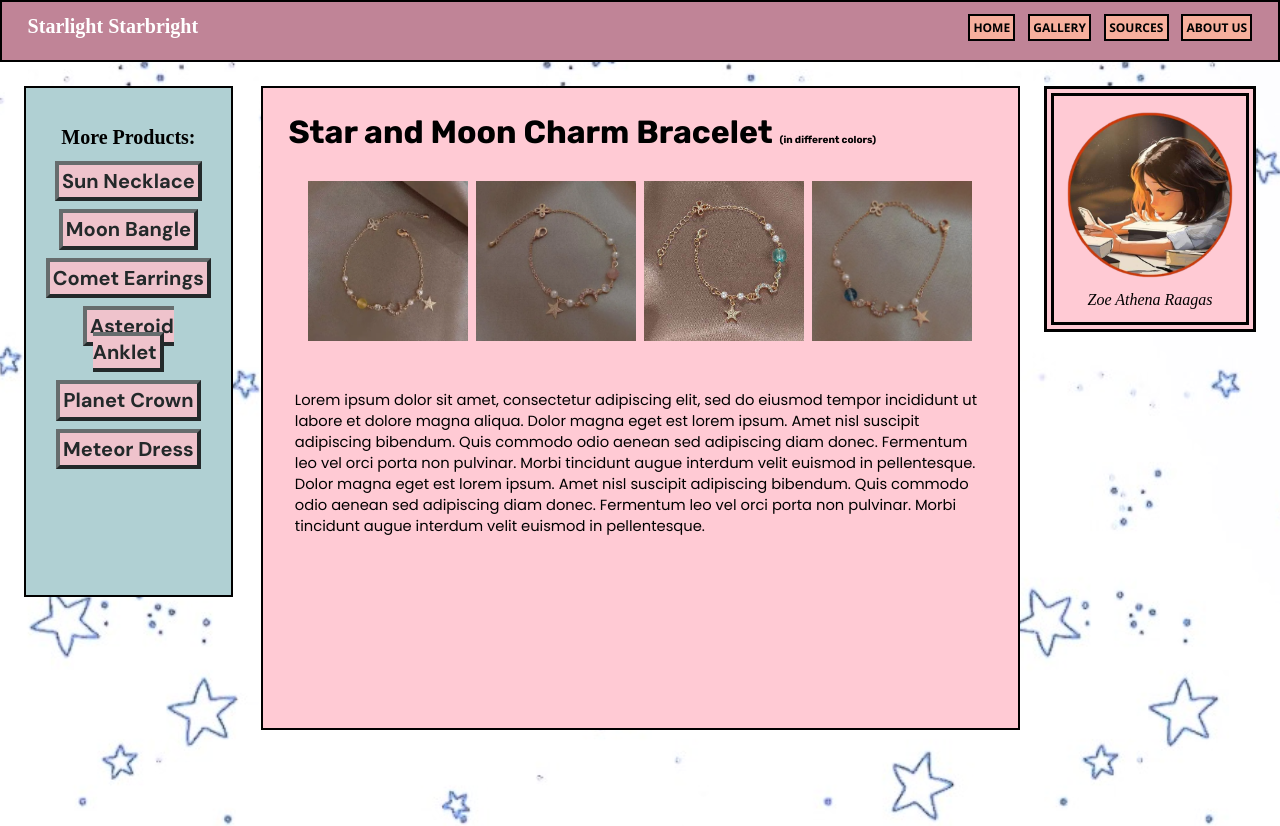
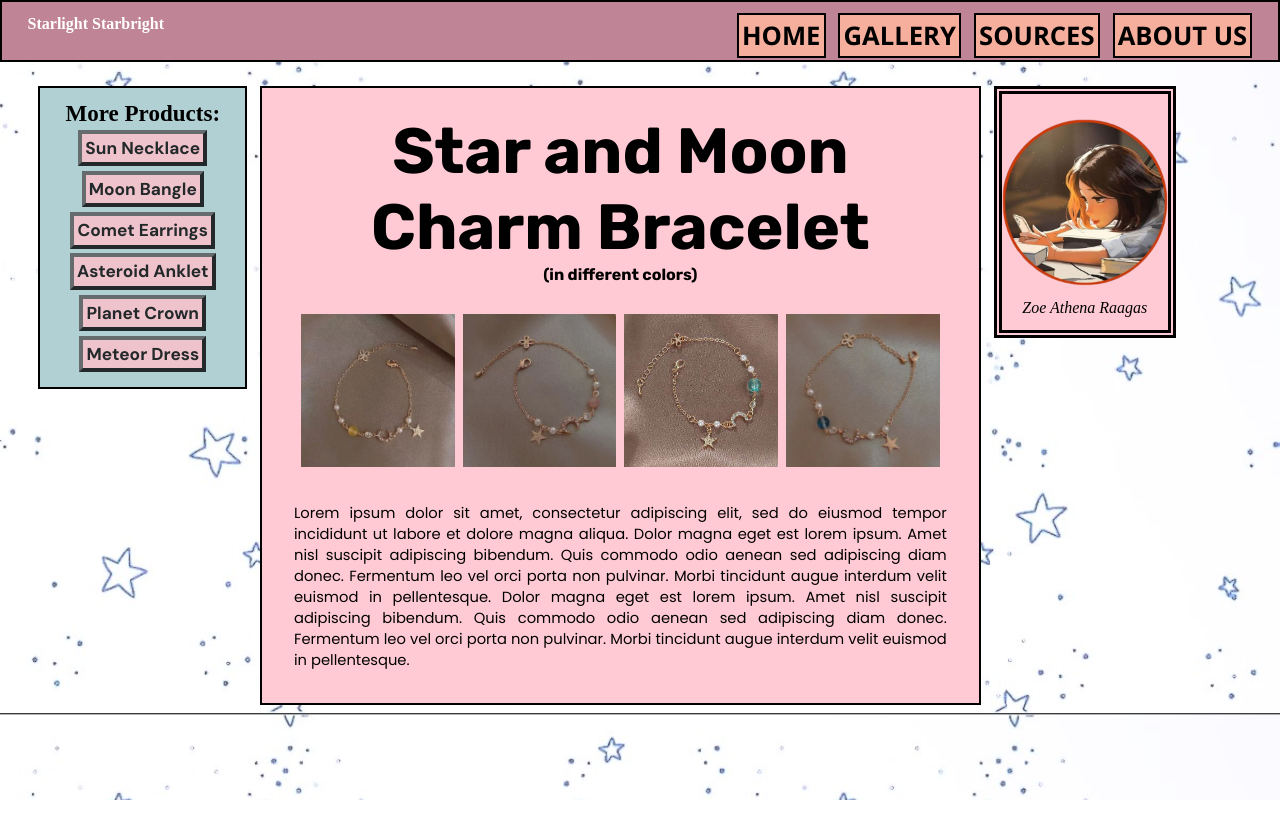
Before and after one commit to EstelleMaturan/trial, a plain HTML site: page index.html in a window 1280 px wide. Shown: the top 826 px of the page. After the commit the page ends 800 px from the top, so only its background shows below. Drawn offline with Linux system fonts and the light colour scheme; a web font is replaced by a local one.

Commit message:
uploaded

```diff
--- a/index.html
+++ b/index.html
@@ -16,9 +16,10 @@
         </div>
     </div>
     <div class="container">
+        <ul></ul>
         <div class="linksgroup2">
             <span>More Products:</span>
-            <div class="links2" id="one"><a href="#" id="prod1">Sun Necklace</a></div>
+            <div class="links2"><a href="#" id="prod1">Sun Necklace</a></div>
             <div class="links2"><a href="#" id="prod2">Moon Bangle</a></div>
             <div class="links2"><a href="#" id="prod3">Comet Earrings</a></div>
             <div class="links2"><a href="#" id="prod4">Asteroid Anklet</a></div>
@@ -26,7 +27,9 @@
             <div class="links2"><a href="#" id="prod6">Meteor Dress</a></div>
         </div>
         <div id="contentbox">
-            <h1>Star and Moon Charm Bracelet <span>(in different colors)</span></h1>
+            <h1>Star and Moon Charm Bracelet</h1>
+            <h3> (in different colors)</h3>
+
             <div class="bracelets">
                 <img class="bracepic" src="images/yellow.png" alt="yellow bracelet" title="yellow">
                 <img class="bracepic" src="images/pink.png" alt="pink bracelet" title="pink">
@@ -48,7 +51,8 @@
                 Quis commodo odio aenean sed adipiscing
                 diam donec. Fermentum leo vel orci porta
                 non pulvinar. Morbi tincidunt augue
-                interdum velit euismod in pellentesque.</p>
+                interdum velit euismod in pellentesque.
+            </p>
         </div>
         <div id="imagecontain">
             <div><img src="images/pic.png" alt="me"></div>
--- a/style.css
+++ b/style.css
@@ -19,10 +19,11 @@ body{
     display: inline;
     background-color: #C08497;
     color: white;
-    font-size: 1.25em;
+    font-size: 2vh;
     font-weight: bold;
     margin-left: 1vw;
-    align: center;
+    display: flex;
+    justify-content: center;
     font-family: 'Playfair Display', serif;
 }
 .linksgroup1 div{
@@ -34,11 +35,11 @@ body{
     border: 0.25vh solid black;
     background-color: #F7AF9D;
     transition: .4s;
-    font-size: .75em;
+    font-size: 2vw;
 }
 #home:hover, #gallery:hover, #source:hover, #about:hover{
     padding: .25vw;
-    font-size: large;
+    font-size: 3vw;
     transition: .4s;
     background-color: #f9d1c8;
 }
@@ -56,41 +57,39 @@ body{
     font-weight: bold;
 }
 .container{
-    margin-top: 3vh;
-    margin-left: 3vh;
-    margin-right: 3vh;
+    margin: 3vh 3vw;
+    padding: 0vh;
+    width: 91vw;
 }
 .linksgroup2{
     float: left;
     border: 0.25vh solid black;
     background-color: #B0D0D3;
     padding: 1vw;
-    padding-top: 3vw;
-    width: 10vw;
+    width: 14vw;
     text-align: center;
-    width: 14vw;
-    height: 57vh;
+    height: auto;
 }
 .linksgroup2 div, .linksgroup2 span{
     background-color: #B0D0D3;
 }
 .linksgroup2 span {
+    display: block;
     font-weight: 900;
-    font-size: 1.25em;
+    font-size: 1.8vw;
 }
 .linksgroup2 div{
-    padding: 0.5vw;
+    padding: 0.75vw;
 }
 .links2{
-    margin-top: .75vw;
+    display: block;
     font-weight: 1em;
 }
 .links2 a{
     color: black;
     text-decoration: none;
     font-family: 'DM Sans', sans-serif;
-    font-size: 1.25em;
-    text-size-adjust: 1vw;
+    font-size: 0.8vw;
 }
 #prod1, #prod2, #prod3, #prod4, #prod5, #prod6{
     border: 0.5vh outset black;
@@ -99,33 +98,39 @@ body{
     background-color: pink;
     opacity: .8;
     transition: .4s;
+    font-size: 1.35vw;
 }
 #prod1:hover, #prod2:hover, #prod3:hover, #prod4:hover, #prod5:hover, #prod6:hover{
     opacity: 1;
     font-weight: bolder;
-    padding: .5vw;
+    padding: .4vw;
     transition: .4s;
 }
-#one{
-    margin-top: 1vw;
+#contentbox{
+    float: left;
+    border: 0.25vh solid black;
+    margin: 0vw 1vw;
+    width: 56vw;
+    height: auto;
+    background-color: #FFCAD4;
+    overflow: auto;
 }
-#contentbox{
-    border: 0.25vh solid black;
-    margin-left: 18.5vw;
-    width: 59vw;
-    height: 80vh;
-    background-color: #FFCAD4;
-}
-#contentbox h1{
-    margin: 2vw;
+#contentbox h1 {
+    text-align: center;
+    margin: 2vw 2vw 0vw 2vw;
     background-color: #FFCAD4;
     font-family: 'Rubik', sans-serif;
+    font-size: 5vw;
 }
-#contentbox h1 span {
-    font-size: x-small;
+#contentbox h3 {
+    text-align: center;
+    margin: 0vw 2vw 2vw 2vw;
+    background-color: #FFCAD4;
+    font-family: 'Rubik', sans-serif;
+    font-size: 1.25vw;
 }
 .bracelets img{
-    width: 12.5vw;
+    width: 12vw;
     padding: 0.5vh;
     background-color: #FFCAD4;
 }
@@ -135,21 +140,18 @@ body{
     justify-content: center;
 }
 #contentbox p{
-    position: relative;
     top: 1vw;
-    float: right;
     margin: 2.5vw;
     background-color: #FFCAD4;
     font-family: 'Poppins', sans-serif;
     font-size: 1.15vw;
+    text-align: justify;
 }
 #imagecontain{
-    float: right;
-    border: 1.25vh double black;
+    float: left;
+    border: 1vh double black;
     background-color: #FFCAD4;
-    position: relative;
-    bottom: 80.5vh;
-    width: 15vw;
+    width: 13vw;
 }
 #imagecontain div{
     display: flex;
@@ -157,8 +159,7 @@ body{
     justify-content: center;
 }
 #imagecontain img {
-    width: 13vw;
-    padding-top: 2vh;
+    padding-top: 2vw;
     background-color: #FFCAD4;
     max-width: 100%;
     max-height: 100%;
@@ -169,4 +170,5 @@ body{
     margin: 1vw;
     background-color: #FFCAD4;
     font-style: italic;
+    font-size: 1.25vw;
 }
```
